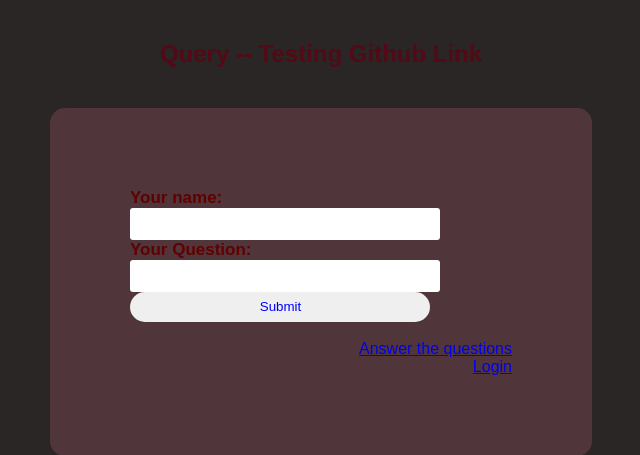
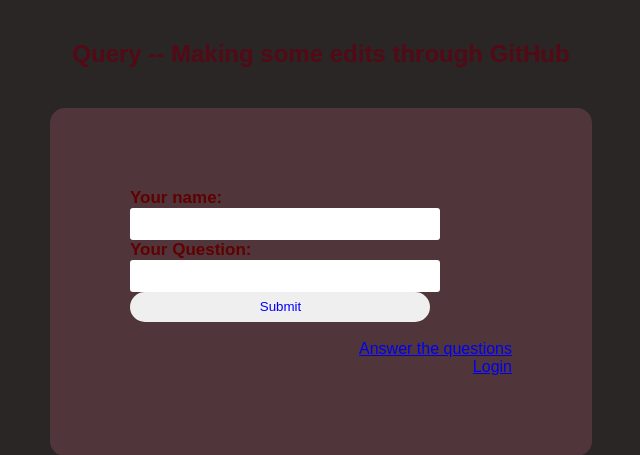
Before and after one commit to FieryFish2021/QuerySystem, a Flask app: page / in a window 1280 px wide. Shown: the top 455 px of the page, without its empty margins (319-959 px from the left). Run offline with Flask 2, Linux system fonts and the light colour scheme.

Commit message:
Update index.html

```diff
--- a/templates/index.html
+++ b/templates/index.html
@@ -10,7 +10,7 @@
     </head>
     <body>
         <h2>
-            Query -- Testing Github Link
+            Query -- Making some edits through GitHub
         </h2>
         <p>
           <div class="login">
```
